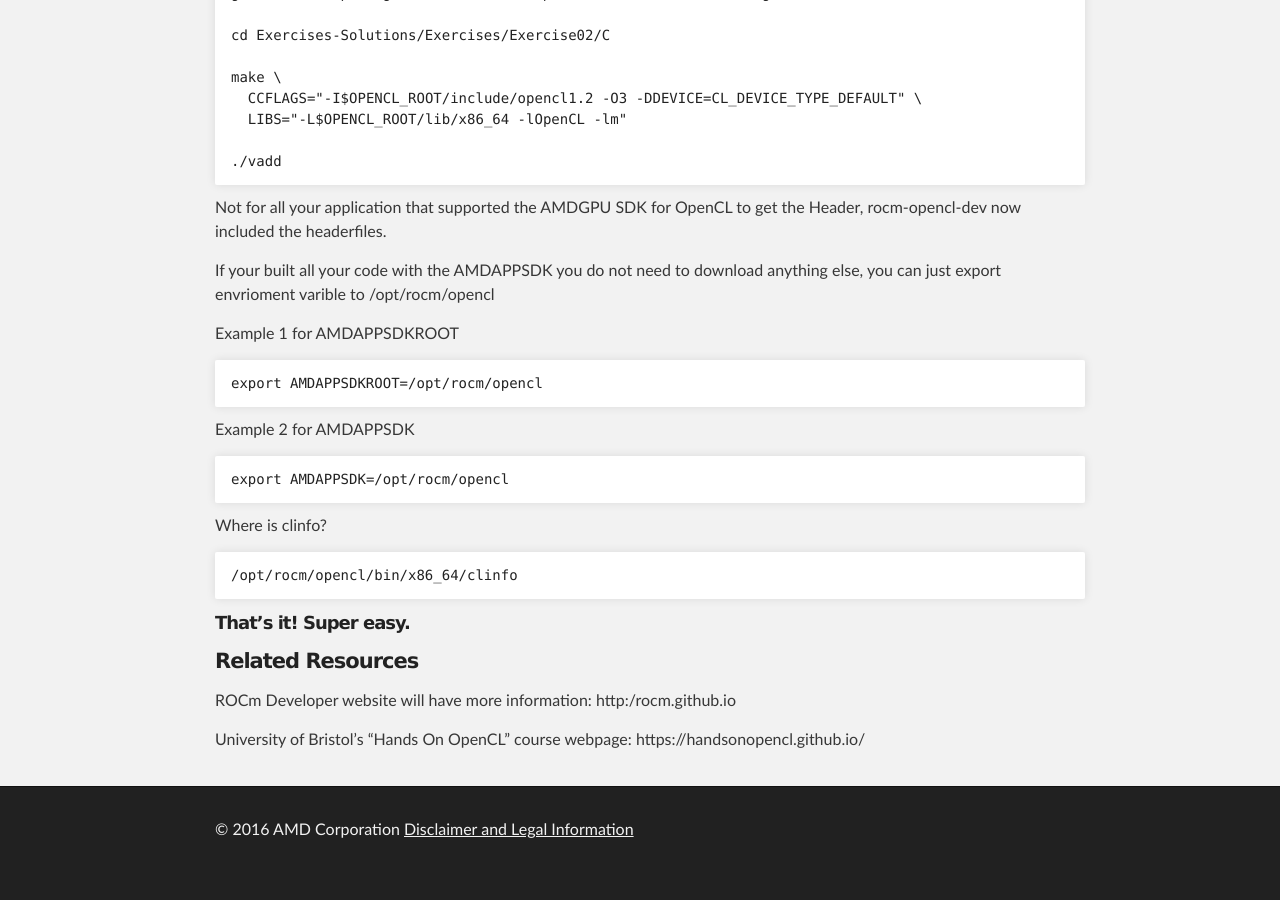
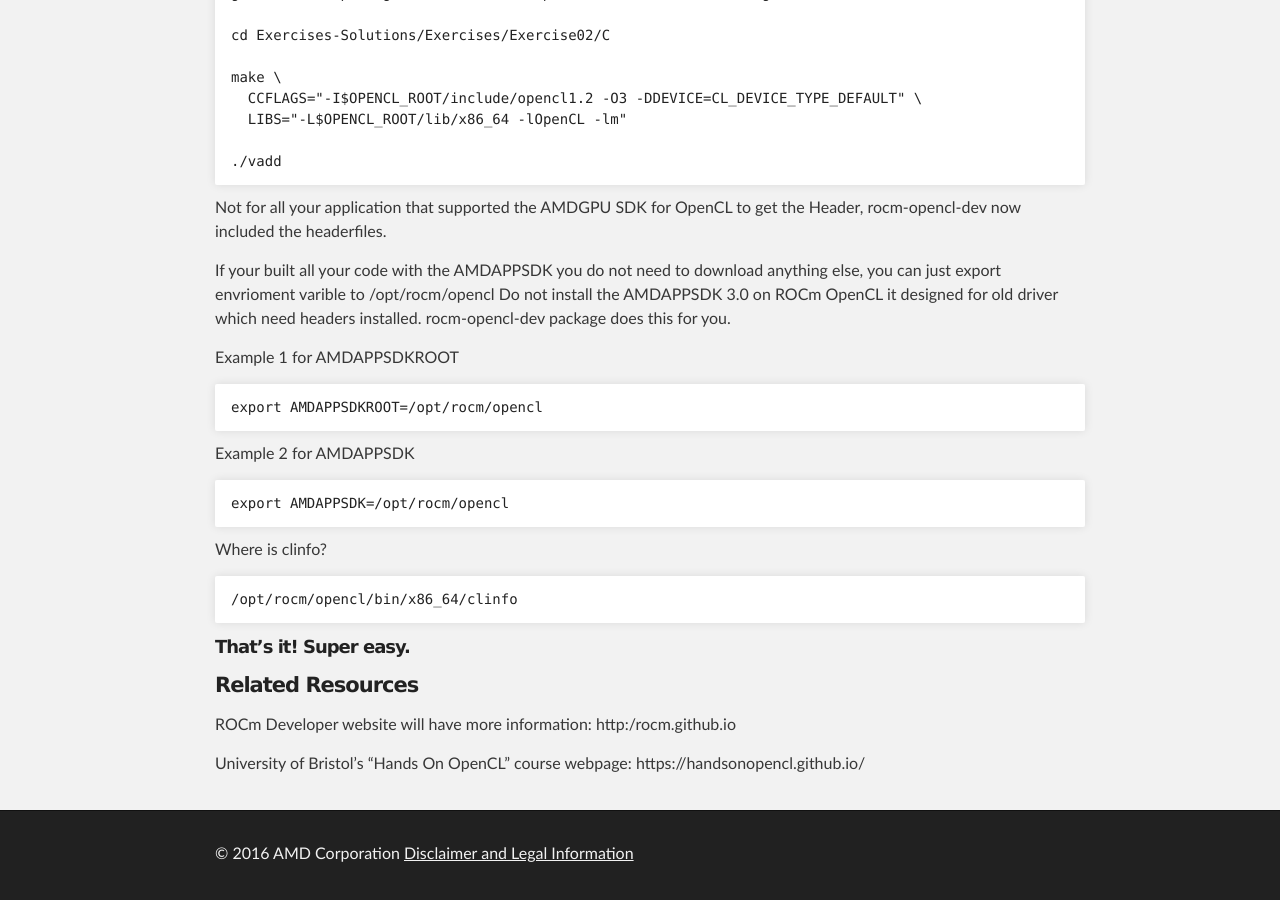
Before and after one commit to ROCm/ROCm.github.io, a Jekyll site: the page built from QuickStartOCL.md, in a window 1280 px wide and 900 px high, scrolled down 1115 px. Built offline with Jekyll 4.4.1, drawn with Linux system fonts in a browser that asks for light colours; before the commit the page ends 1991 px from its top, so only the background shows below that.

Commit message:
Update QuickStartOCL.md

````diff
--- a/QuickStartOCL.md
+++ b/QuickStartOCL.md
@@ -43,7 +43,7 @@ make \
 ```
 Not for all your application that supported the AMDGPU SDK for OpenCL to get the Header,  rocm-opencl-dev now included the headerfiles.
 
-If your built all your code with the AMDAPPSDK you do not need to download anything else,  you can just export envrioment varible to  /opt/rocm/opencl
+If your built all your code with the AMDAPPSDK you do not need to download anything else,  you can just export envrioment varible to  /opt/rocm/opencl    Do not install the AMDAPPSDK 3.0  on ROCm OpenCL it designed for old driver which need headers installed.  rocm-opencl-dev package does this for you.
 
 Example 1 for AMDAPPSDKROOT
 ```shell
````
